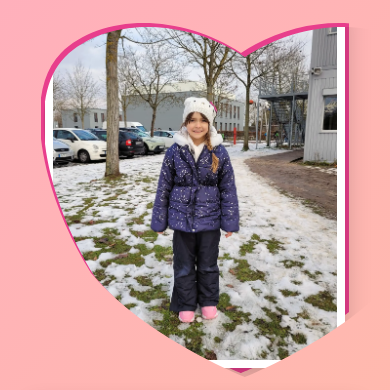
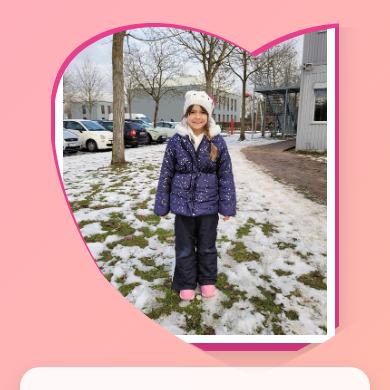
Before and after one commit to login-nigol/ANASTASIA, a plain HTML site: page main.html in a window 390 px wide. Shown: the part 78-468 px from the top of the page. Drawn offline with Linux system fonts and the light colour scheme; a web font is replaced by a local one.

Commit message:
fix: mobile photo responsiveness

```diff
--- a/css/main.css
+++ b/css/main.css
@@ -225,7 +225,8 @@ body {
   }
 
   .main-photo {
-    width: 300px;
+    width: 280px;
+    max-width: 90vw;
   }
 
   .name-top h2 {
```
